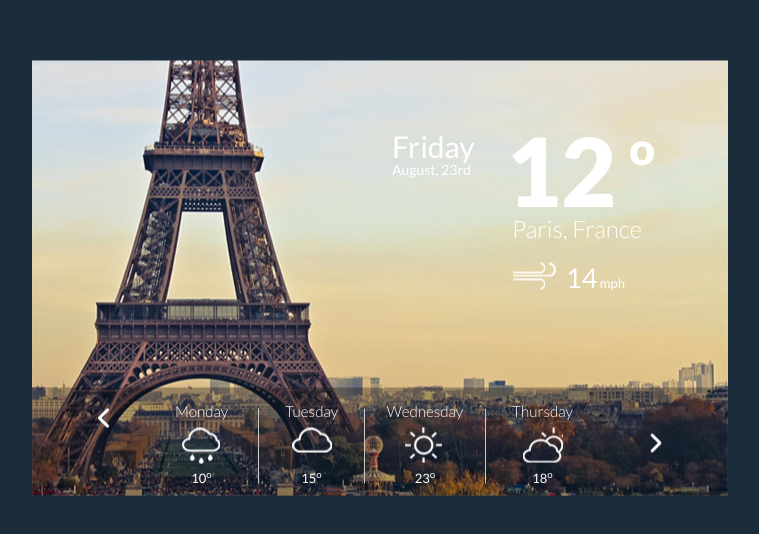
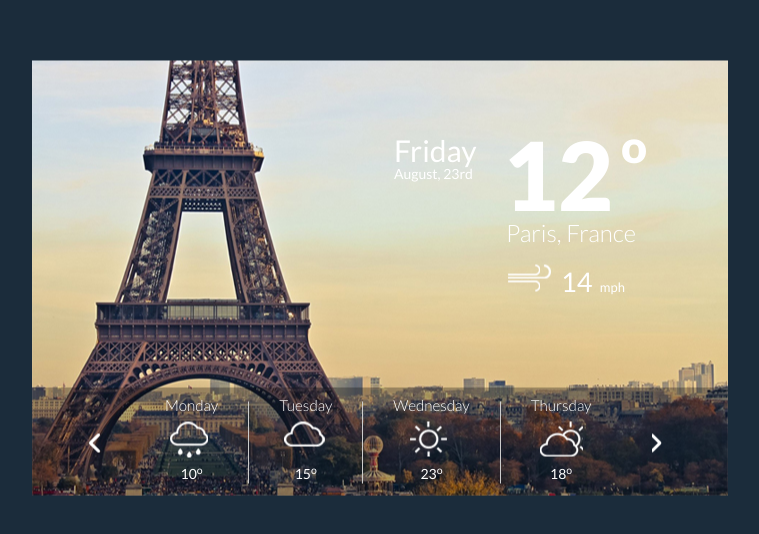
Before and after one commit to nick722/weather-widget, a plain HTML site: page index.html in a window 1280 px wide. Shown: the part 122-656 px from the top of the page, without its empty margins (260-1019 px from the left). Drawn offline with Linux system fonts and the light colour scheme.

Commit message:
Make it look more pixel perfect

```diff
--- a/css/styles.css
+++ b/css/styles.css
@@ -28,8 +28,8 @@ article.widget {
 
 .date {
   position: absolute;
-  left: 360px;
-  top: 70px;
+  left: 362px;
+  top: 74px;
   line-height: 1;
 }
 
@@ -44,8 +44,8 @@ article.widget {
 
 .weather-today {
   position: absolute;
-  left: 474px;
-  top: 67px;
+  left: 471px;
+  top: 71px;
 }
 
 .temp-today {
@@ -59,23 +59,24 @@ article.widget {
 .temp-today span {
   font-size: 45px;
   position: absolute;
-  right: -13px;
+  right: -11px;
+  top: -6px;
 }
 
 .city {
   font-size: 24px;
   font-weight: 300;
-  margin: 0 0 0 6px;
+  margin: 0 0 0 3px;
 }
 
 .wind {
   width: 43px;
   height: 27px;
   background-image: url("../img/Wind.png");
-  background-position: center;
+  background-position: center center;
   float: left;
-  margin-top: 20px;
-  margin-left: 7px;
+  margin-top: 18px;
+  margin-left: 5px;
 }
 
 p.wind-speed {
@@ -86,6 +87,7 @@ p.wind-speed {
 .wind-speed > span {
   margin-left: 10px;
   font-size: 27px;
+  padding-right: 5px;
 }
 
 nav.forecast {
@@ -106,22 +108,14 @@ nav.forecast {
 }
 
 .forecast li.info {
-  width: 113px;
   text-align: center;
   position: relative;
-}
-
-.forecast li.cloudy {
-  width: 105px;
-}
-
-.forecast li.sunny {
-  width: 120px;
+  padding: 0 30px;
 }
 
 .info {
-  margin-top: 21px;
-  height: 75px;
+  margin-top: 14px;
+  height: 82px;
 }
 
 .info:nth-child(3) {
@@ -139,24 +133,25 @@ nav.forecast {
 .forecast li h3 {
   margin-bottom: 8px;
   font-weight: 300;
-
-  margin-top: -7px;
+  margin-top: -6px;
 }
 
 .forecast li p {
-  margin-top: 2px;
+  margin-top: 0px;
+  font-size: 14px;
 }
 
 .climacon {
   margin: 0 auto;
-  width: 40px;
-  height: 40px;
-  background-position: center center;
+  width: 43px;
+  height: 43px;
+  background-position: 4px 1px;
 }
 
 .forecast li.back .climacon {
   background: url("../img/Back.png") no-repeat;
-  background-position: right top;
+  background-position: 27px 7px;
+  margin-top: 25px;
 }
 
 .forecast li.rain .climacon {
@@ -177,6 +172,6 @@ nav.forecast {
 
 .forecast li.next .climacon {
   background: url("../img/Next.png") no-repeat;
-  background-position: center top;
+  background-position: -2px 7px;
   margin-top: 25px;
 }
```
